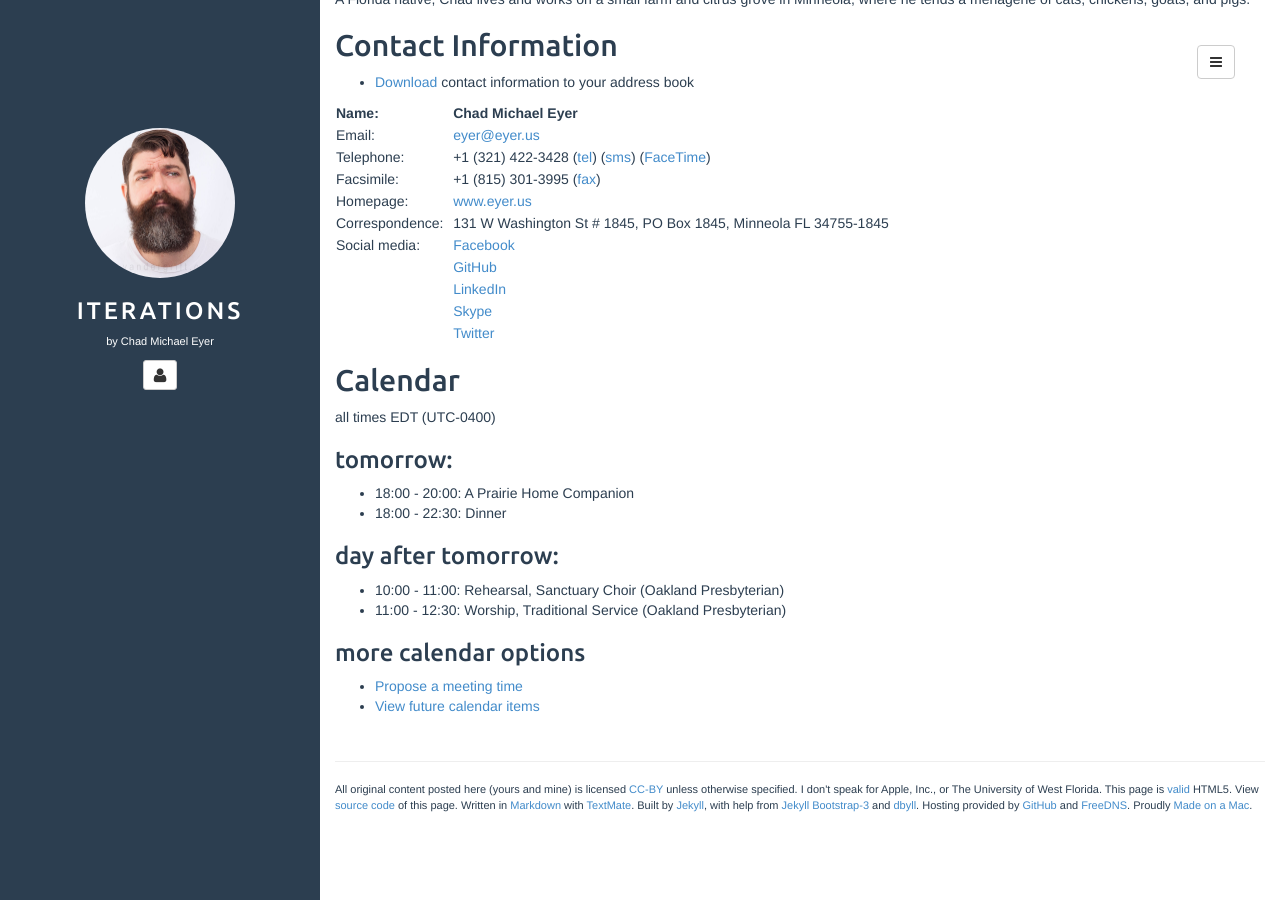
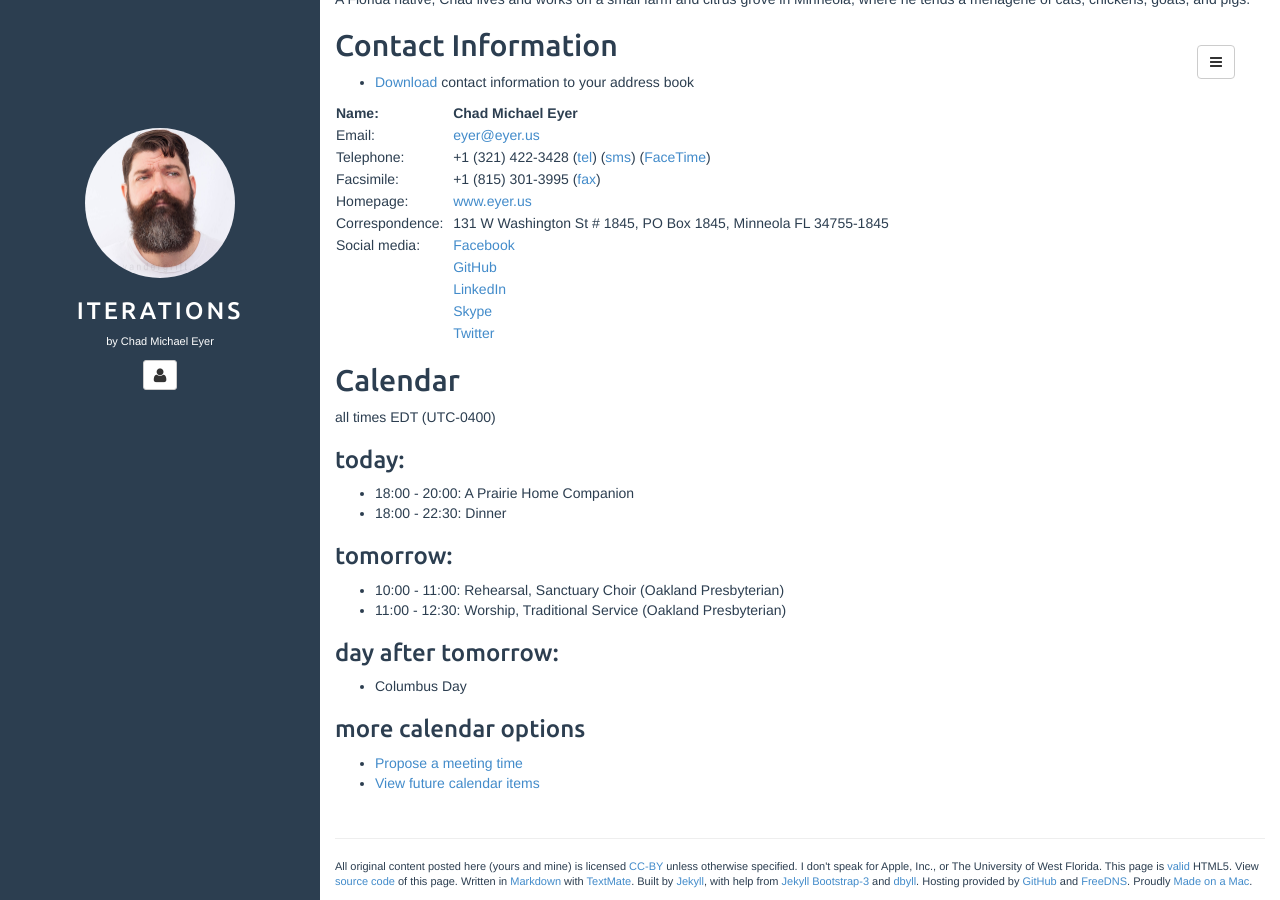
Before and after one commit to chadmichaeleyer/chadmichaeleyer.github.io, a Jekyll site: the page built from about.md, in a window 1280 px wide and 900 px high, scrolled down 1070 px. Built offline with Jekyll 4.4.1, drawn with Linux system fonts in a browser that asks for light colours.

Commit message:
calendar update

```diff
--- a/calendar-year.markdown
+++ b/calendar-year.markdown
@@ -1460,3 +1460,9 @@ all times EDT (UTC-0400)
 ### 2018-10-06 (Sat):
 
 * 07:00 - 21:30: AppleCare Advisor
+
+### 2018-10-07 (Sun):
+
+* 07:00 - 21:30: AppleCare Advisor
+* 09:45 - 11:00: Rehearsal, Sanctuary Choir (First Presbyterian)
+* 11:00 - 12:00: Worship, Sanctuary Choir (First Presbyterian)
--- a/calendar.markdown
+++ b/calendar.markdown
@@ -1,11 +1,15 @@
 all times EDT (UTC-0400)
 
-### tomorrow:
+### today:
 
 * 18:00 - 20:00: A Prairie Home Companion
 * 18:00 - 22:30: Dinner
 
-### day after tomorrow:
+### tomorrow:
 
 * 10:00 - 11:00: Rehearsal, Sanctuary Choir (Oakland Presbyterian)
 * 11:00 - 12:30: Worship, Traditional Service (Oakland Presbyterian)
+
+### day after tomorrow:
+
+* Columbus Day
```
